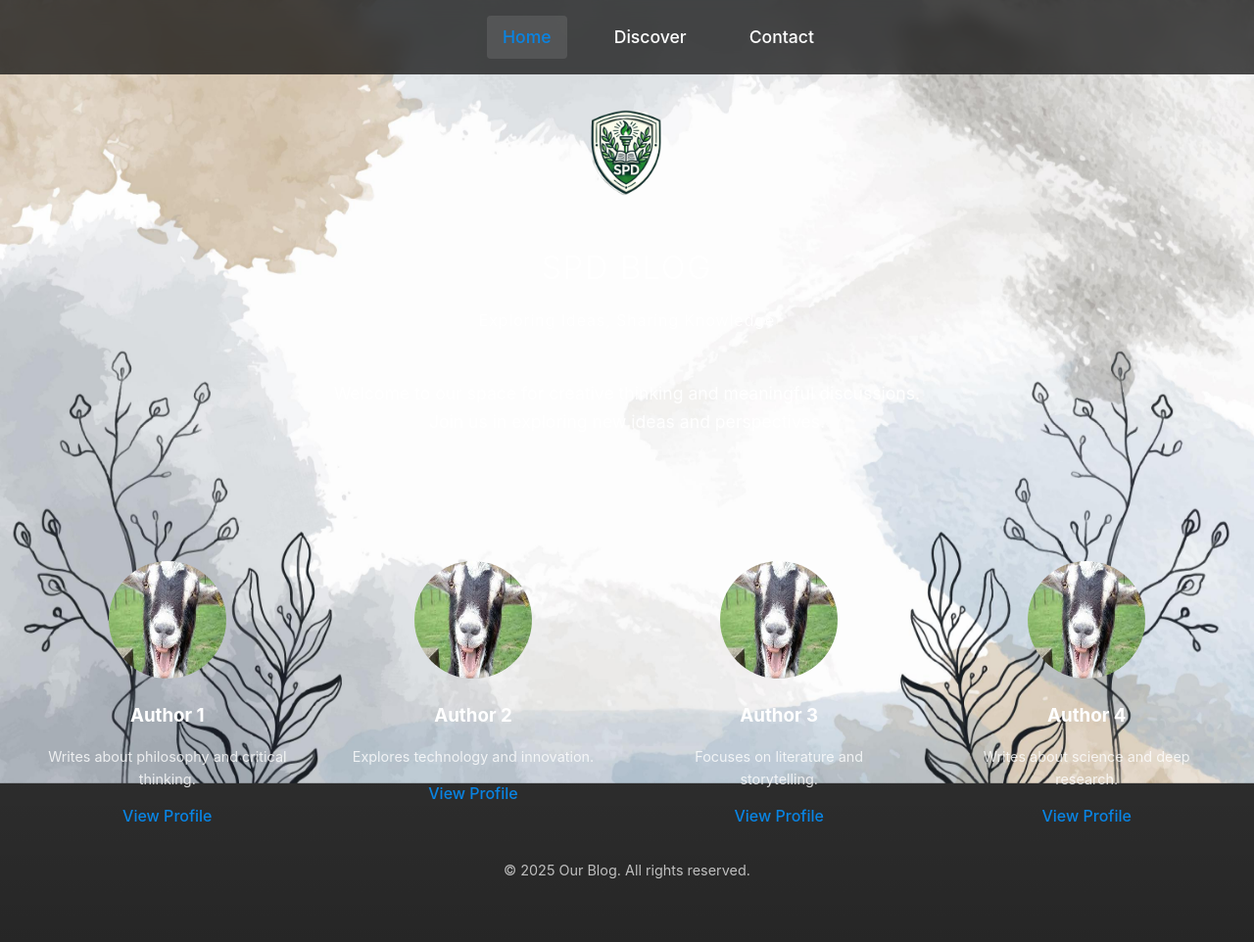
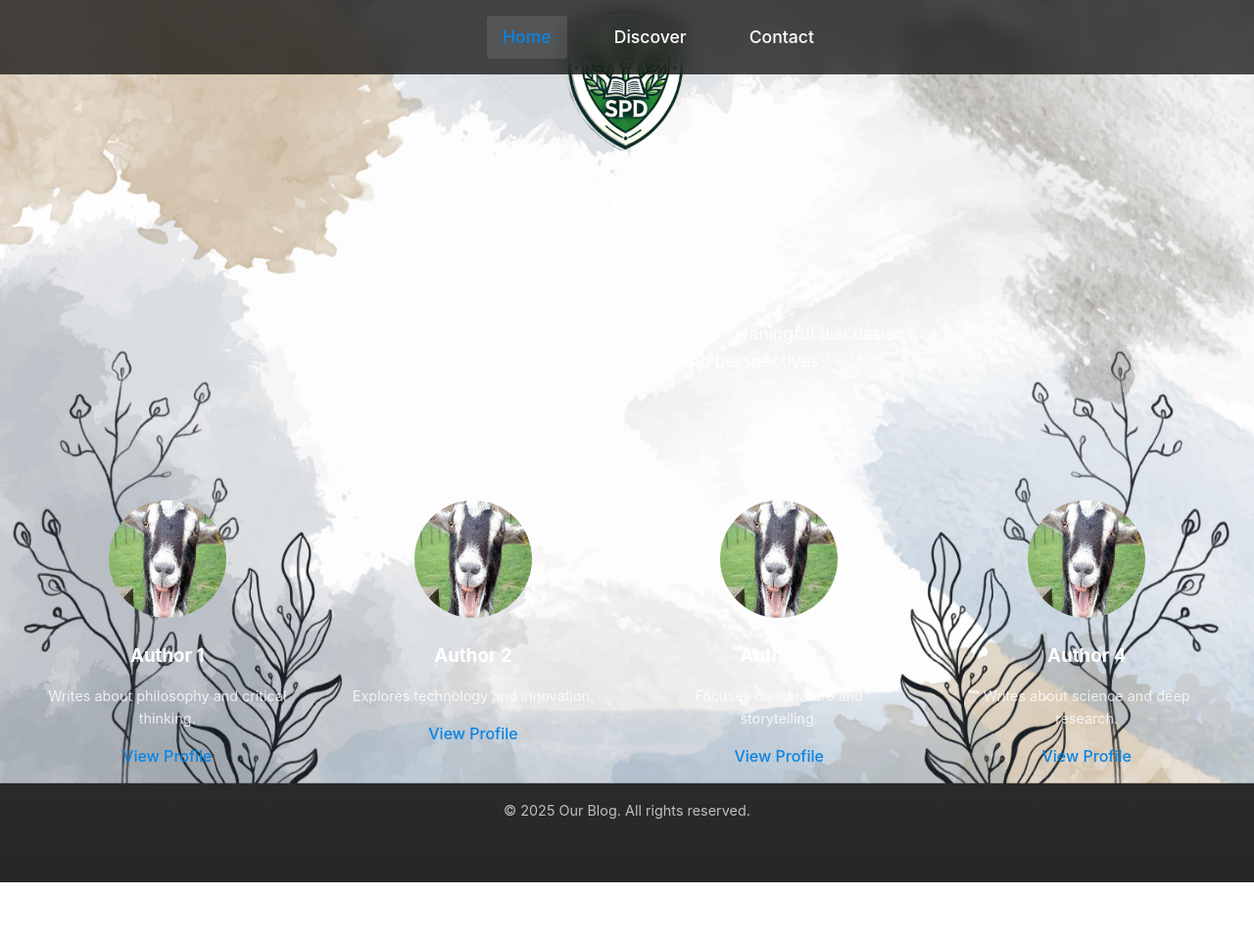
Before and after one commit to nuggetz666/spd_blog, a Flask app: page / in a window 1280 px wide. Shown: the whole page at 98% size. After the commit the page ends 901 px from the top, so only its background shows below. Run offline with Flask 3, Linux system fonts and the light colour scheme.

Commit message:
Restored to '79b1ec0b445c29ad76c6e8d3dcffa5b37c24b468'
Replit-Restored-To: 79b1ec0b445c29ad76c6e8d3dcffa5b37c24b468

```diff
--- a/templates/home.html
+++ b/templates/home.html
@@ -58,28 +58,14 @@
         }
 
         .logo img {
-            max-width: 120px;
-            margin-top: 4rem;
-            margin-bottom: 1rem;
+            max-width: 200px;
+            margin-top: -50px;
+            margin-bottom: -2rem;
             transition: transform 0.3s ease;
         }
 
         .logo img:hover {
             transform: scale(1.05);
-        }
-
-        h1 {
-            font-size: 2rem;
-            font-weight: 300;
-            letter-spacing: 2px;
-            text-transform: uppercase;
-            margin: 0.5rem 0;
-        }
-
-        .content p {
-            font-size: 1rem;
-            letter-spacing: 1px;
-            font-weight: 300;
         }
 
         /* About Section Styles */
```
